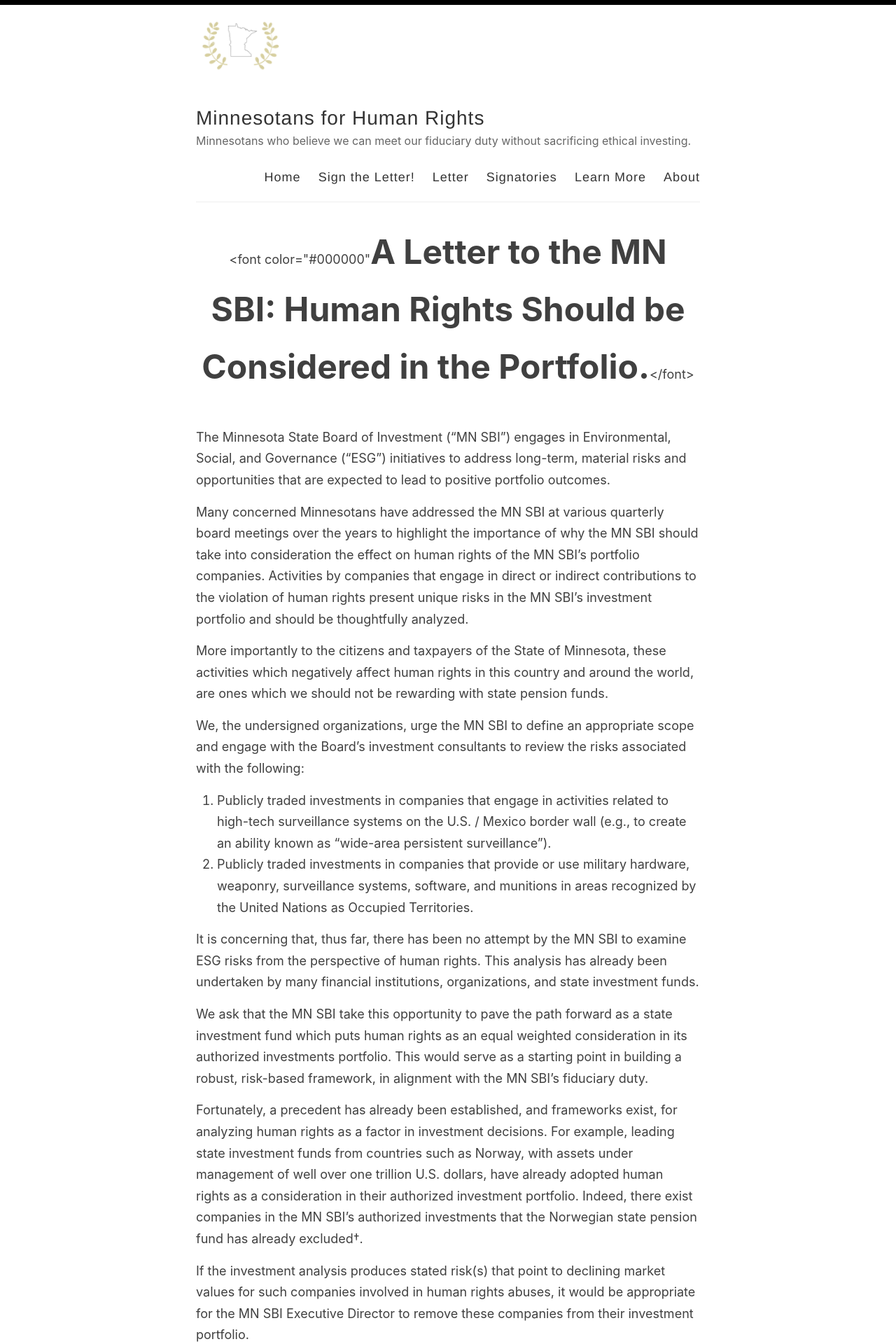
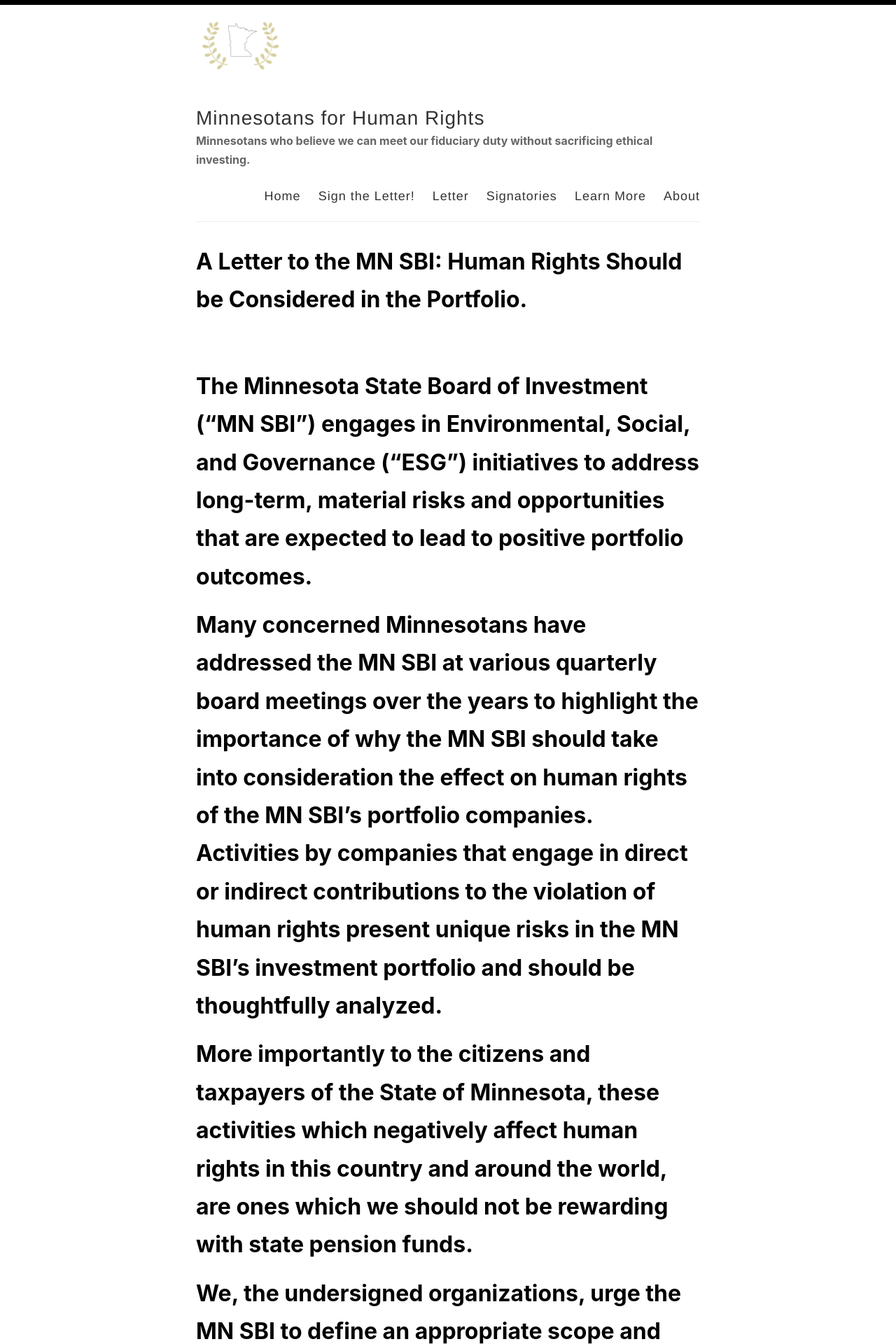
Before and after one commit to adamrahim/adamrahim.github.io, a Jekyll site: the page built from _posts/2020-12-25-letter.md, in a window 1280 px wide. Shown: the top 1920 px of the page at 70% size. Built offline with Jekyll 4.4.1, drawn with Linux system fonts in a browser that asks for light colours.

Commit message:
Update 2020-12-25-letter.md

```diff
--- a/_posts/2020-12-25-letter.md
+++ b/_posts/2020-12-25-letter.md
@@ -3,7 +3,25 @@
 title: ""
 permalink: /letter/
 ---
-<center><font color="#000000"<font size="32"><b>A Letter to the MN SBI: Human Rights Should be Considered in the Portfolio.</b></font></font></center>
+<html>
+  <head>
+    <style type="text/css">
+      p {
+        font-size:32px;
+        color:#000000;
+        font-weight:bold;
+      }
+      .title {
+        color: #000000;
+      }
+    </style>
+  </head>
+  <body>
+    <p>
+      <span class="title">A Letter to the MN SBI: Human Rights Should be Considered in the Portfolio.</span>
+    </p>
+  </body>
+</html>
 &nbsp;
 The Minnesota State Board of Investment (“MN SBI”) engages in Environmental, Social, and Governance (“ESG”) initiatives to address long-term, material risks and opportunities that are expected to lead to positive portfolio outcomes.
 
```
